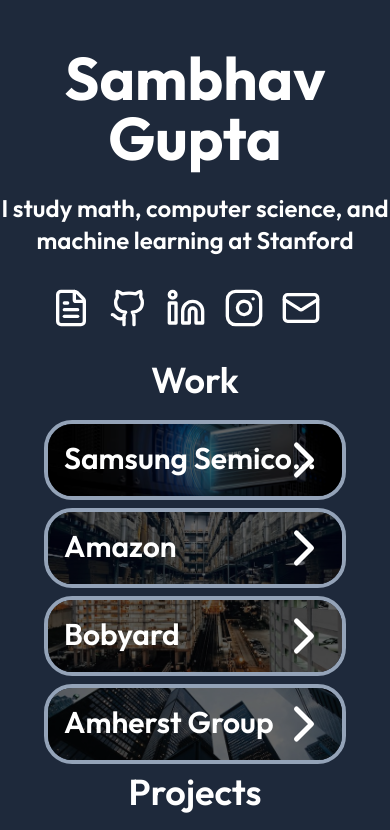
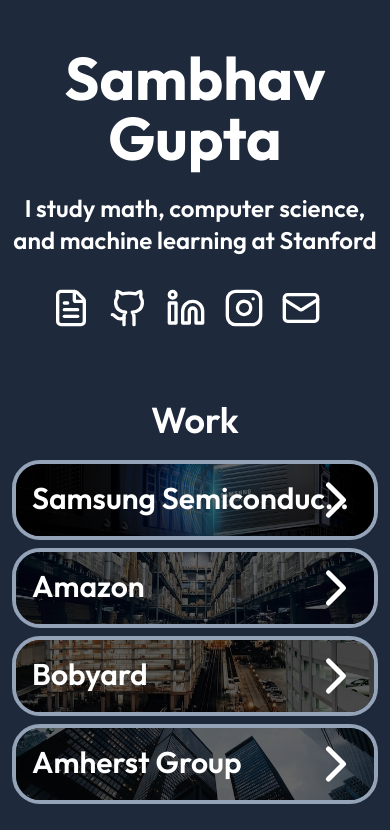
Before and after one commit to SambhavG/SambhavG.github.io, a SvelteKit app: page / in a window 390 px wide. Shown: the top 830 px of the page. Built offline with nearby package versions, Linux system fonts and the light colour scheme; a web font is replaced by a local one.

Commit message:
Padding changes

```diff
--- a/src/routes/+page.svelte
+++ b/src/routes/+page.svelte
@@ -90,7 +90,7 @@
 </script>
 
 <div
-	class="flex min-h-screen flex-col items-center justify-start bg-slate-800 text-center text-2xl text-white"
+	class="flex min-h-screen flex-col items-center justify-start bg-slate-800 px-3 text-center text-2xl text-white md:px-0"
 >
 	<div class="pt-12 text-6xl font-bold">Sambhav Gupta</div>
 	<div class="pt-6 font-semibold">
@@ -120,11 +120,11 @@
 	</div>
 
 	<div
-		class="grid w-full grid-cols-1 items-start justify-around px-10 pt-6 text-4xl font-semibold lg:grid-cols-3"
+		class="grid w-full grid-cols-1 items-start justify-around pt-6 text-4xl font-semibold md:px-10 lg:grid-cols-3"
 	>
 		{#each Object.keys(data) as category_name}
-			<div class="flex flex-col px-1">
-				<div class="pb-5">{category_name}</div>
+			<div class="flex flex-col md:px-1">
+				<div class="pb-5 pt-10 md:pt-0">{category_name}</div>
 				{#each data[category_name] as item}
 					<div class="pb-2">
 						<Card {...item} />
@@ -136,4 +136,7 @@
 </div>
 
 <style lang="postcss">
+	:root {
+		background-color: #1f2937;
+	}
 </style>
--- a/src/routes/card.svelte
+++ b/src/routes/card.svelte
@@ -21,7 +21,7 @@
 			</h2>
 		</div>
 		<div
-			class="description-text mt-2 text-left text-xl font-light text-white opacity-0 transition-opacity duration-300 ease-in-out group-hover:opacity-100"
+			class="description-text mt-2 pr-5 text-left text-xl font-light text-white opacity-0 transition-opacity duration-300 ease-in-out group-hover:opacity-100"
 		>
 			{description}
 		</div>
```
